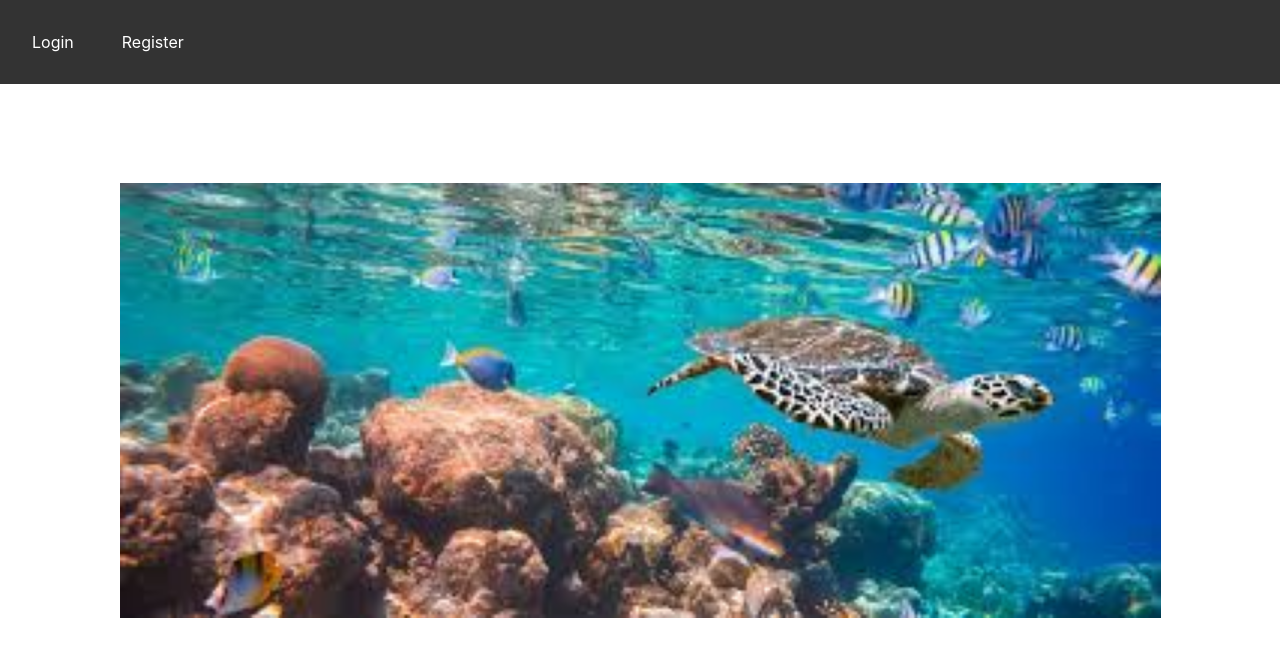
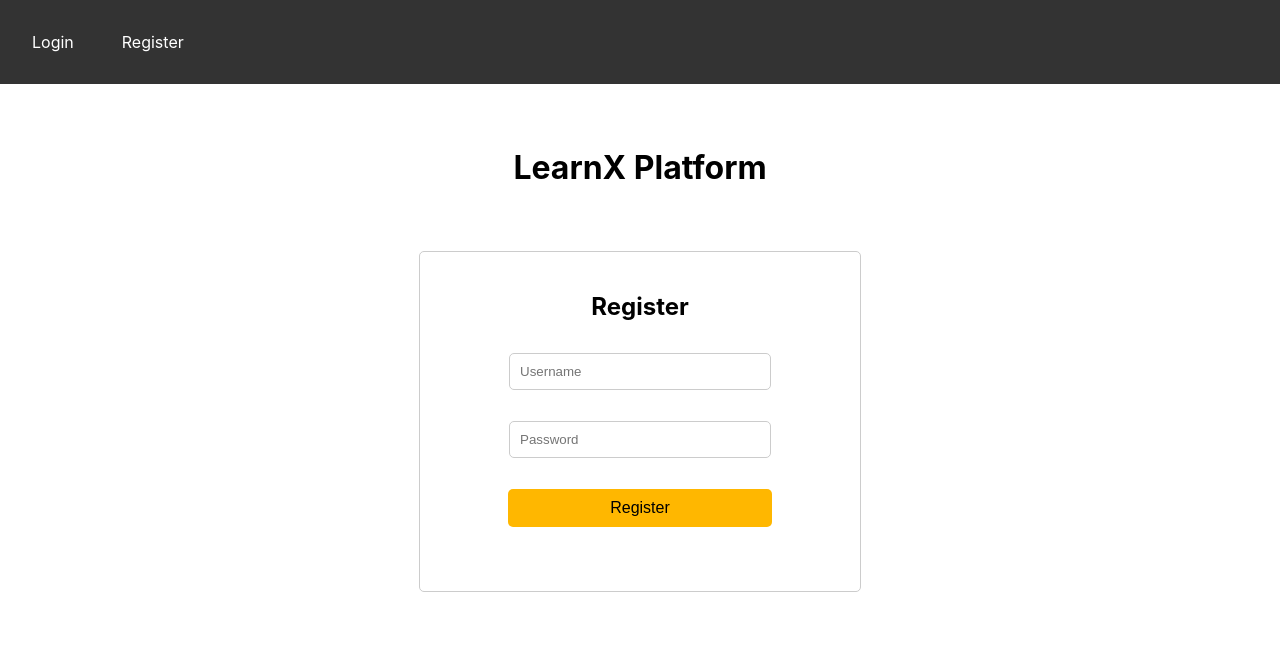
Before and after one commit to minusZeroo/learnx-platform-fe, a React (Create React App) app: page /register in a window 1280 px wide. Before the commit this address had no page. Shown: the top 656 px of the page. Built offline with nearby package versions, Linux system fonts and the light colour scheme; the HTML template or start-up script is replaced by a standard one.

Commit message:
Register implemented

```diff
--- a/package.json
+++ b/package.json
@@ -6,6 +6,7 @@
     "@testing-library/jest-dom": "^5.17.0",
     "@testing-library/react": "^13.4.0",
     "@testing-library/user-event": "^13.5.0",
+    "axios": "^1.6.8",
     "react": "^18.3.1",
     "react-dom": "^18.3.1",
     "react-router-dom": "^6.23.1",
--- a/src/App.js
+++ b/src/App.js
@@ -1,7 +1,7 @@
 import {BrowserRouter as Router, Route, Routes} from "react-router-dom";
 import Navbar from "./components/Navbar";
 import StudentDashboard from "./pages/StudentDashboard";
-import photo from './download.jpeg'
+import Register from "./components/Register";
 // import './App.css'
 
 
@@ -11,19 +11,9 @@ const App = () => {
           <div className="App">
               <Navbar/>
               <Routes>
-                  <Route path="/studentdashboard" element={<StudentDashboard/>}/>
+                  <Route path="/register" element={<Register />} />
+                  <Route path="/studentdashboard" element={<StudentDashboard />} />
               </Routes>
-              <img
-                  src={photo}
-                  style={{
-                      position: 'fixed',
-                      top: '50%',
-                      left: '50%',
-                      transform: 'translate(-50%, -50%) scale(3)',
-                      zIndex: '-1', // Ensure the image is behind other content
-                  }}
-                  alt="logo"
-              />
 
           </div>
 
--- /dev/null
+++ b/src/components/Register.js
@@ -0,0 +1,64 @@
+import React, { useState } from 'react';
+import axios from 'axios';
+import { useNavigate } from 'react-router-dom'; // Import useNavigate from react-router-dom
+import './form.css';
+
+const Register = () => {
+    const [formData, setFormData] = useState({
+        username: '',
+        password: '',
+        role: 'STUDENT' // Set default role to STUDENT
+    });
+
+    const navigate = useNavigate(); // Get the navigate function
+
+    const handleChange = (e) => {
+        setFormData({ ...formData, [e.target.name]: e.target.value });
+    };
+
+    const handleSubmit = async (e) => {
+        e.preventDefault();
+        try {
+            const response = await axios.post('http://localhost:8080/api/users/register', formData);
+            console.log(response.data); // Handle success response
+            // Redirect to login page after successful registration
+            navigate('/login');
+        } catch (error) {
+            console.error(error.response.data); // Handle error response
+        }
+    };
+
+    return (
+        <div>
+            <h2 className='title'>LearnX Platform</h2>
+            <div className="form-container">
+                <h2>Register</h2>
+                <form onSubmit={handleSubmit}>
+                    <div>
+                        <input
+                            type="text"
+                            name="username"
+                            value={formData.username}
+                            onChange={handleChange}
+                            placeholder="Username"
+                            required
+                        />
+                    </div>
+                    <div>
+                        <input
+                            type="password"
+                            name="password"
+                            value={formData.password}
+                            onChange={handleChange}
+                            placeholder="Password"
+                            required
+                        />
+                    </div>
+                    <button type="submit">Register</button>
+                </form>
+            </div>
+        </div>
+    );
+};
+
+export default Register;
--- /dev/null
+++ b/src/components/form.css
@@ -0,0 +1,70 @@
+/* form.css */
+
+.form-container {
+    max-width: 400px;
+    margin: 0 auto;
+    padding: 20px;
+    border: 1px solid #ccc;
+    border-radius: 5px;
+    margin-top: 4rem;
+    padding-bottom: 2rem;
+}
+
+.form-container h2 {
+    margin-bottom: 2rem;
+    text-align: center;
+}
+
+.form-container div {
+    text-align:center;
+    margin-bottom: 1rem;
+}
+
+.form-container div input{
+    width: 15rem;
+}
+
+.form-container form {
+    display: flex;
+    flex-direction: column;
+    justify-content: center;
+    align-items: center;
+}
+
+.form-container label {
+    margin-bottom: 10px;
+}
+
+.form-container input {
+    padding: 10px;
+    margin-bottom: 15px;
+    border: 1px solid #ccc;
+    border-radius: 5px;
+}
+
+.form-container button {
+    padding: 10px;
+    background-color: #ffb700;
+    color: #000000;
+    border: none;
+    border-radius: 5px;
+    cursor: pointer;
+    width: 16.5rem;
+    margin-bottom: 2rem;
+}
+
+.form-container button:hover {
+    background-color: #d59900;
+}
+
+.error-message {
+    color: red;
+    margin-top: 10px;
+    text-align: center;
+}
+
+.title {
+    text-align: center;
+    font-size: 2rem;
+    margin-top: 4rem;
+}
```
Also changed, not shown: src/App.css (+6 -1 lines), src/download.jpeg (deleted), 1 other file (tests, documents, lock files or other folders).
